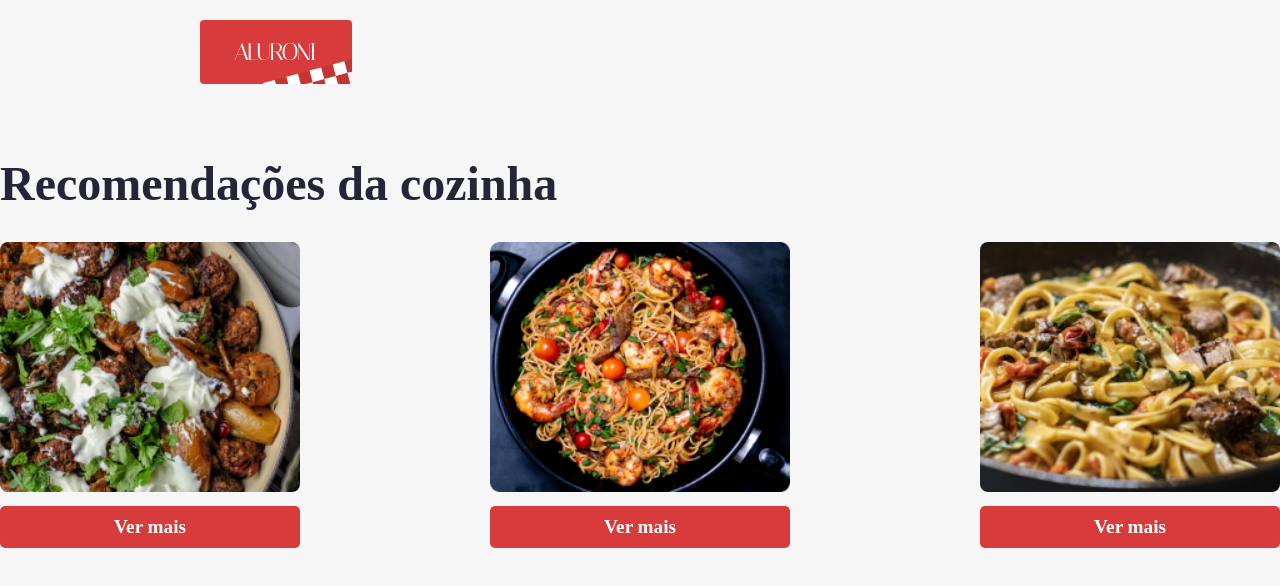
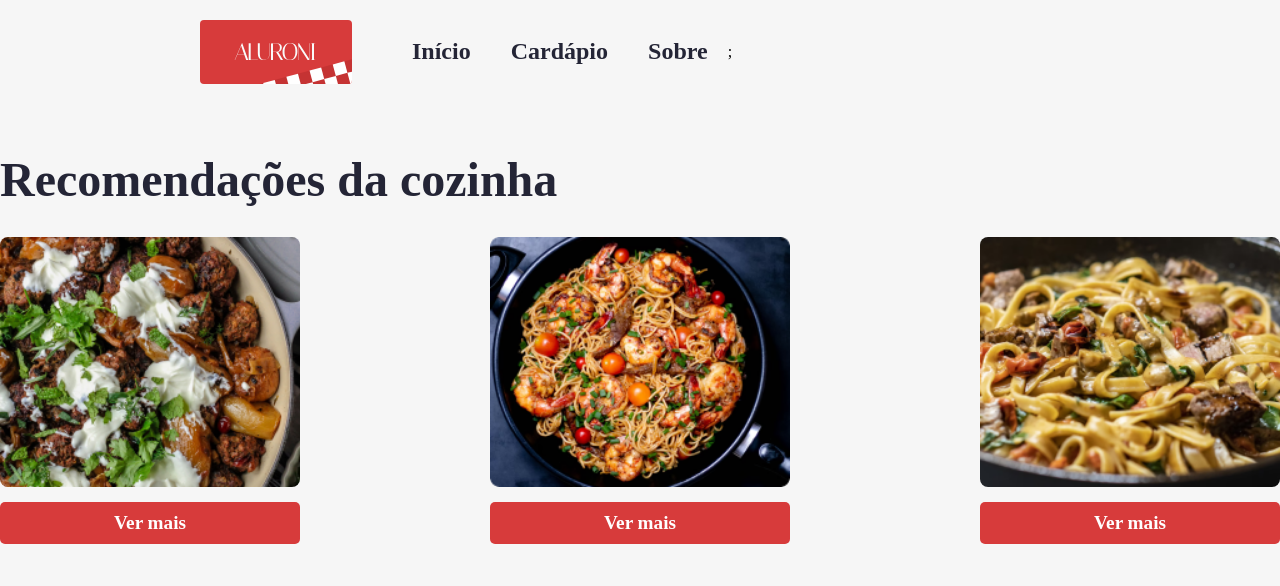
Before and after one commit to ClevertonS/Aluroni-React-TS, a React (Create React App) app: page / in a window 1280 px wide. Shown: the top 586 px of the page. Built offline with nearby package versions, Linux system fonts and the light colour scheme; a web font is replaced by a local one.

Commit message:
Adding Link in header with react-roter-dom

```diff
--- a/src/Pages/Cardapio/index.tsx
+++ b/src/Pages/Cardapio/index.tsx
@@ -12,9 +12,6 @@
   const [ordenador, setOrdenador] = useState('');
   return(
     <main>
-      <header className={styles.header}>
-        <div className={styles.header__text}>A casa do código e da massa</div>
-      </header>
       <section className={styles.cardapio}>
         <h3 className={styles.cardapio__titulo}>Cardápio</h3>
         <Buscador busca={busca} setBusca={setBusca}/>
--- a/src/components/Menu/index.tsx
+++ b/src/components/Menu/index.tsx
@@ -1,10 +1,32 @@
 import { ReactComponent as Logo } from 'assets/logo.svg';
 import styles from './menu.module.scss';
+import { Link } from 'react-router-dom';
 
 export function Menu() {
+  const rotas = [
+    {
+      label: 'Início',
+      to: '/',
+    },
+    {
+      label: 'Cardápio',
+      to: '/cardapio',
+    },
+    {
+      label: 'Sobre',
+      to: '/sobre',
+    },
+  ];
   return (
     <nav className={styles.menu}>
       <Logo />
+      <ul className={styles.menu__list}>
+        {rotas.map((rota, index) => (
+          <li key={index} className={styles.menu__link}>
+            <Link to={rota.to}>{rota.label}</Link>
+          </li>
+        ))};
+      </ul>
     </nav>
   );
 }
--- a/src/components/Menu/menu.module.scss
+++ b/src/components/Menu/menu.module.scss
@@ -2,6 +2,7 @@
 @import "styles/breakpoints";
 
 .menu {
+  display: flex;
   padding: 20px $padding-horizontal;
   @media (max-width: $desktop_xsm) {
     padding: 20px $padding-horizontal-mobile;
@@ -12,4 +13,23 @@
   @media (min-width: $desktop_sm) and (max-width: $desktop_md) {
     padding: 20px $padding-horizontal-md;
   }
+  &__list {
+    align-items: center;
+    display: flex;
+  }
+  &__link {
+    list-style-type: none;
+    padding: 0 20px;
+    a {
+      color: $dark;
+      cursor: pointer;
+      font-size: 24px;
+      font-weight: 600;
+      text-decoration: none;
+      transition: .2s ease;
+      &:hover {
+        color: $dark-grey;
+      }
+    }
+  }
 }
```
Also changed, not shown: src/components/PaginaPadrao/index.tsx (added).
